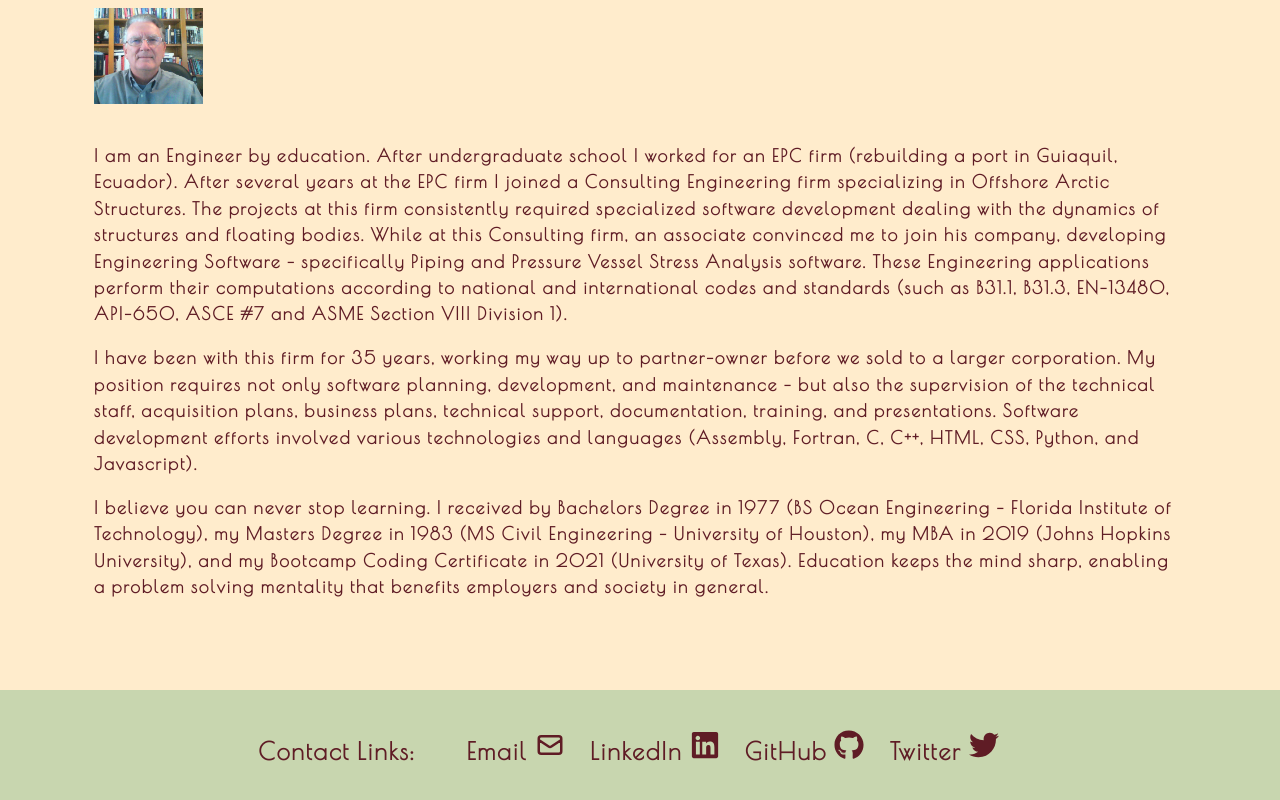
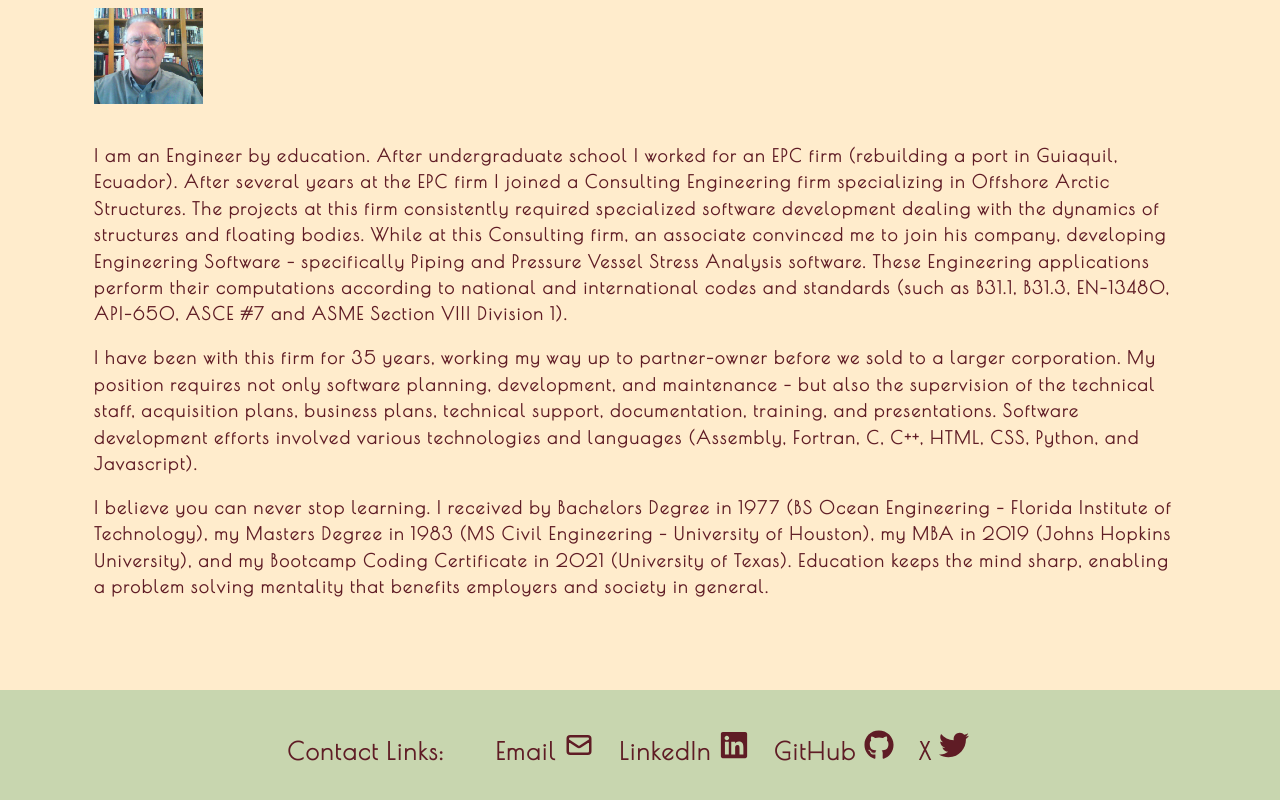
Before and after one commit to CaptainRich/React-Portfolio-R_Ay, a React (Create React App) app: page / in a window 1280 px wide. Shown: the part 214-1014 px from the top of the page. Built offline with nearby package versions, Linux system fonts and the light colour scheme.

Commit message:
Updated resume link, changed 'Twitter' to 'X'.

```diff
--- a/src/components/Expertise/index.js
+++ b/src/components/Expertise/index.js
@@ -27,7 +27,7 @@ function Expertise() {
         <div className="my-resume">
           {/* Configure this link to open in a new "tab" */}
           <img src={inspectImage} className="my-2" style={{ width: "5%" }} alt="Magnifying Glass" />
-          <a href ="https://drive.google.com/file/d/1ckQtj7fc67mH15Ucy8NuR81DeRe0bwQ3/view?usp=sharing"
+          <a href ="https://drive.google.com/file/d/1Mq01MP39wKnPAV0HNqoXiqBHhvkNsTw2/view?usp=drive_link"
                     target="_blank" rel="noopener noreferrer" aria-label="My-Resume" id="my-resume">
                       Click here to inspect my complete Resume. </a>
           <img src={inspectImage} className="my-2" style={{ width: "5%" }} alt="Magnifying Glass" />
--- a/src/components/Footer/index.js
+++ b/src/components/Footer/index.js
@@ -13,7 +13,7 @@ function Footer() {
             <a href="mailto:rich.ay3896@gmail.com">Email <HiOutlineMail size={30} color="#5f1c25ff" ></HiOutlineMail>&nbsp; &nbsp;</a>
             <a href="https://www.linkedin.com/in/richardayjr">LinkedIn <FaLinkedin size={30} color="#5f1c25ff"></FaLinkedin>&nbsp; &nbsp;</a>
             <a href="https://github.com/CaptainRich">GitHub <FaGithub size={30} color="#5f1c25ff"></FaGithub>&nbsp; &nbsp;</a>
-            <a href="https://twitter.com/@ARich_54">Twitter <FaTwitter size={30} color="#5f1c25ff"></FaTwitter>&nbsp; &nbsp;</a>
+            <a href="https://twitter.com/@ARich_54">X <FaTwitter size={30} color="#5f1c25ff"></FaTwitter>&nbsp; &nbsp;</a>
 
         </div>
 
```
